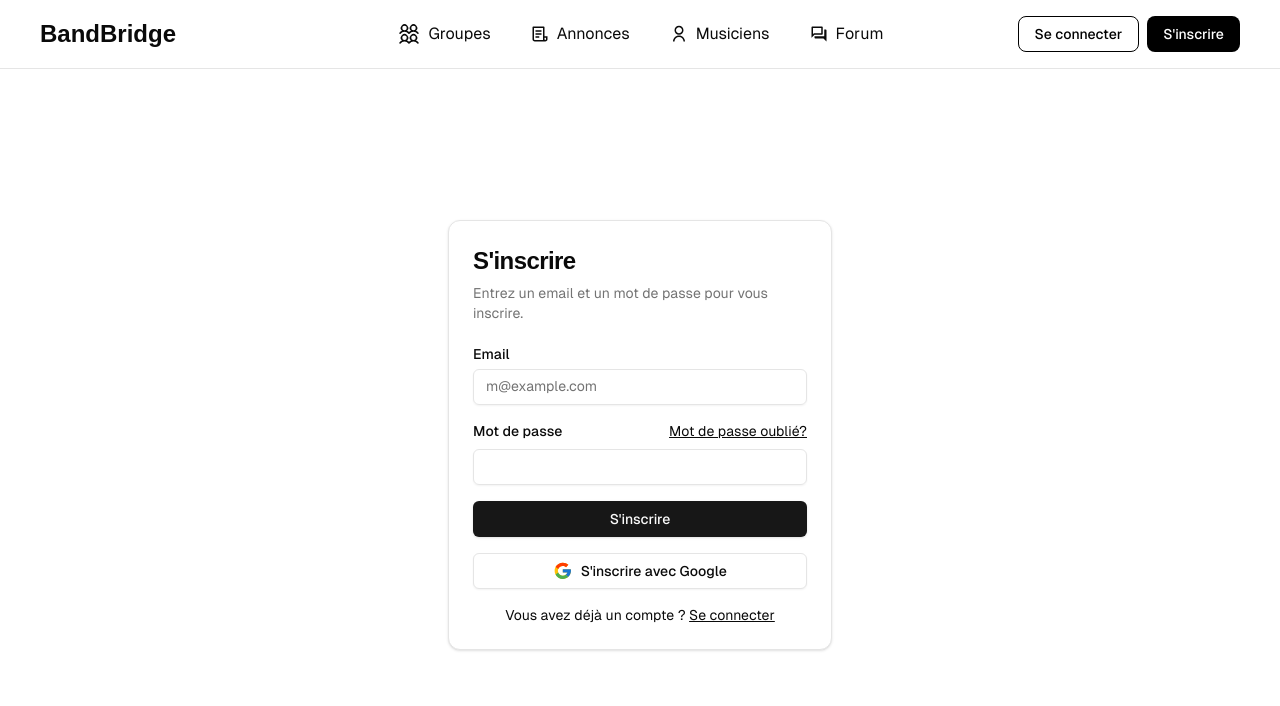
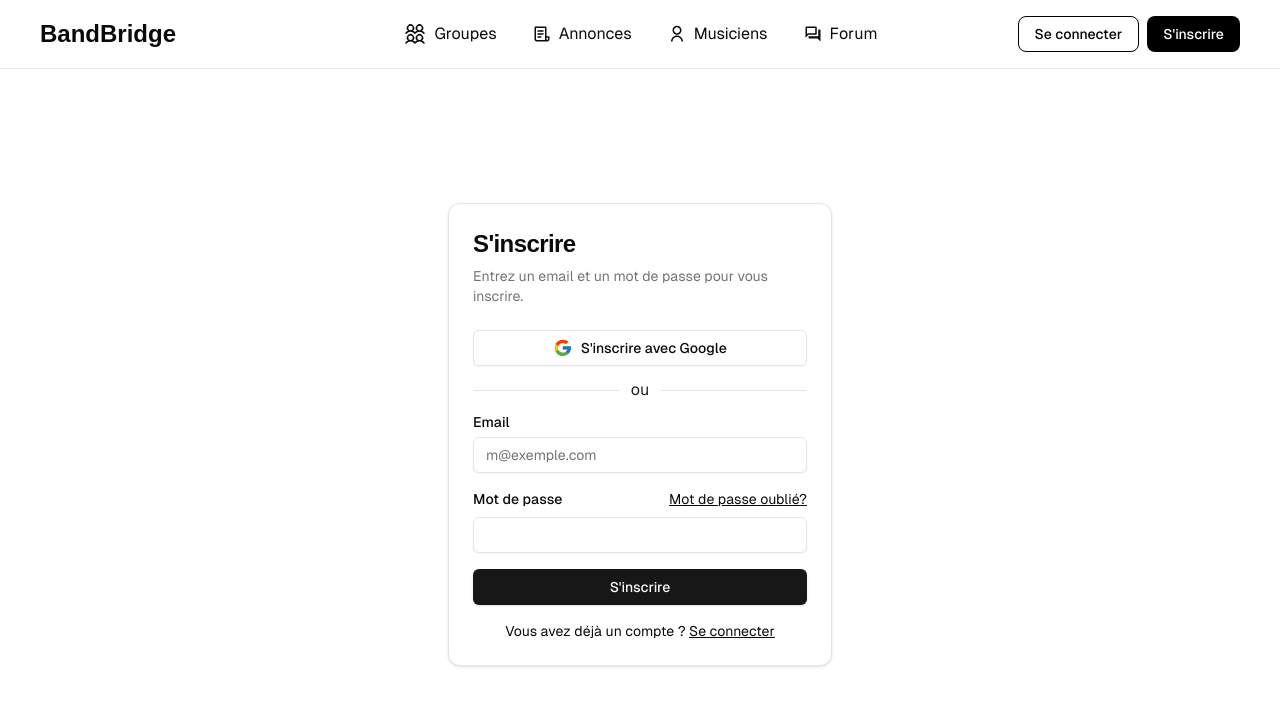
Before and after one commit to maxess3/bandbridge, a Next.js app in the folder client/: page /signup in a window 1280 px wide. Shown: the top 706 px of the page. Built offline with nearby package versions, Linux system fonts and the light colour scheme; a web font is replaced by a local one.

Commit message:
Update navbar

```diff
--- /dev/null
+++ b/client/app/(pages)/ads/page.tsx
@@ -0,0 +1,24 @@
+import {
+  createColumnHelper,
+  flexRender,
+  getCoreRowModel,
+  useReactTable,
+} from "@tanstack/react-table";
+
+type Ads = {
+  bandName: string | null;
+  genres: string[];
+  bandSize: number;
+  vacantPlaces: number;
+  currentMusicians: string[];
+  neededMusicians: string[];
+  avgAge: number;
+  country: string;
+  department: string;
+  city: string;
+  firstName: string;
+};
+
+export default function Ads() {
+  return <div className="bg-[red] h-20">coucou</div>;
+}
--- a/client/components/login-form.tsx
+++ b/client/components/login-form.tsx
@@ -25,6 +25,11 @@ export function LoginForm() {
       </CardHeader>
       <CardContent>
         <div className="grid gap-4">
+          <Button variant="outline" className="w-full">
+            <FcGoogle style={{ width: "1.4em", height: "1.4em" }} />
+            Se connecter avec Google
+          </Button>
+          <span className="my-2 border-b relative before:content-['ou'] before:absolute before:-translate-x-1/2 before:-translate-y-1/2 before:left-1/2 before:bg-white before:px-3 before:opacity-90"></span>
           <div className="grid gap-2">
             <Label htmlFor="email">Email</Label>
             <Input
@@ -46,10 +51,6 @@ export function LoginForm() {
           <Button type="submit" className="w-full">
             Se connecter
           </Button>
-          <Button variant="outline" className="w-full">
-            <FcGoogle style={{ width: "1.4em", height: "1.4em" }} />
-            Se connecter avec Google
-          </Button>
         </div>
         <div className="mt-4 text-center text-sm">
           Vous n'avez pas de compte?{" "}
--- a/client/components/navbar.tsx
+++ b/client/components/navbar.tsx
@@ -14,7 +14,7 @@ export function Navbar() {
           </Link>
         </div>
         <div className="w-6/12">
-          <ul className="flex justify-center items-center gap-10 font-normal">
+          <ul className="flex justify-center items-center gap-9 font-normal">
             <Link href={"/contact"} className="inline-flex items-center">
               <PiUsersFour className="text-2xl mr-2" />
               Groupes
@@ -35,14 +35,14 @@ export function Navbar() {
         </div>
         <div className="w-3/12 flex justify-end gap-x-2">
           <Link
-            className="border justify-center border-black text-black text-sm px-4 py-2 h-9 rounded-lg inline-flex items-center font-medium hover:bg-primary/90"
+            className="border justify-center border-black text-black text-sm px-4 py-2 h-9 rounded-lg inline-flex items-center font-medium hover:bg-primary/5"
             href={"/login"}
           >
             Se connecter
           </Link>
           <Link
             className="bg-[black] text-white text-sm px-4 py-2 h-9 rounded-lg inline-flex items-center font-medium hover:bg-primary/90"
-            href={"/login"}
+            href={"/signup"}
           >
             S'inscrire
           </Link>
--- a/client/components/signup-form.tsx
+++ b/client/components/signup-form.tsx
@@ -25,12 +25,17 @@ export function SignupForm() {
       </CardHeader>
       <CardContent>
         <div className="grid gap-4">
+          <Button variant="outline" className="w-full">
+            <FcGoogle style={{ width: "1.4em", height: "1.4em" }} />
+            S'inscrire avec Google
+          </Button>
+          <span className="my-2 border-b relative before:content-['ou'] before:absolute before:-translate-x-1/2 before:-translate-y-1/2 before:left-1/2 before:bg-white before:px-3 before:opacity-90"></span>
           <div className="grid gap-2">
             <Label htmlFor="email">Email</Label>
             <Input
               id="email"
               type="email"
-              placeholder="m@example.com"
+              placeholder="m@exemple.com"
               required
             />
           </div>
@@ -46,10 +51,6 @@ export function SignupForm() {
           <Button type="submit" className="w-full">
             S'inscrire
           </Button>
-          <Button variant="outline" className="w-full">
-            <FcGoogle style={{ width: "1.4em", height: "1.4em" }} />
-            S'inscrire avec Google
-          </Button>
         </div>
         <div className="mt-4 text-center text-sm">
           Vous avez déjà un compte ?&nbsp;
```
Also changed, not shown: client/app/(pages)/login/page.tsx (renamed from client/app/login/page.tsx), client/app/(pages)/signup/page.tsx (renamed from client/app/signup/page.tsx).
